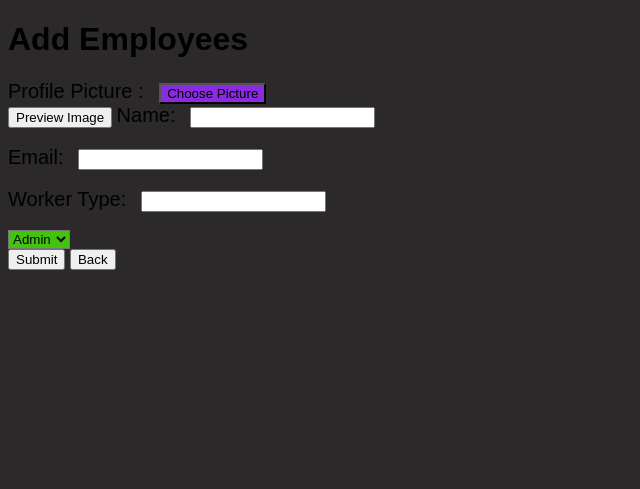
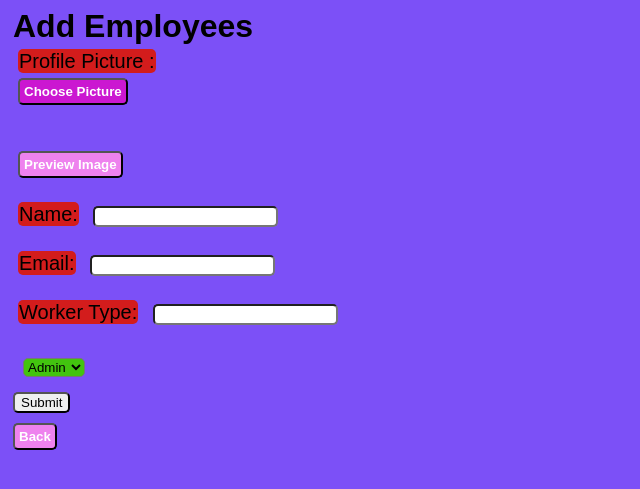
Before and after one commit to computer-collab/Flask, a Flask app: template templates/admin/add_employees.html in a window 1280 px wide. Shown: the top 489 px of the page, without its empty margins (0-640 px from the left). Run offline with Flask 3, Linux system fonts and the light colour scheme; the template is opened without the code that fills it, so the values that code supplies are empty.

Commit message:
Work saves

```diff
--- a/static/css/admin/employees/add_employees.css
+++ b/static/css/admin/employees/add_employees.css
@@ -1,5 +1,5 @@
 html{
-    background-color: #2b292a;
+    background-color: #7c50f7;
     font-family: Arial, sans-serif;
 }
 select{
@@ -8,7 +8,37 @@ select{
 label{
     font-size: 20px;
     margin-right: 10px;
-    background-color: salmon colored solid 2px;
+    background-color: rgb(211, 28, 28) ;
+    border-radius: 7px;
+    margin: 2px;
+    padding: 1px;
+
+}
+button{
+    display: flex;
+    padding: 4px;
+    gap: 2px;
+    text-align: center;
+    justify-content: center;
+    max-width: fit-content;
+    border-radius: 5px;
+    font-weight: 700;
+    color: white;
+    background-color: violet;
+
+}
+input:active {
+
+ transform: translate(3px,1px);
+ /* transform: translatex(); */
+
+ box-shadow:
+ 0 4px 10px rgba(0,0,0,0.6);
+
+}
+body *{
+    margin: 5px;
+    border-radius: 5px;
 }
 #PreviewBackground{
 
@@ -33,3 +63,7 @@ label{
     height: fit-content;
     width: fit-content;
 }
+#ProfilePic{
+    background-color: #cb17d1;
+
+}
```
Also changed, not shown: static/logic/admin/employees/add_employees.js (+26 -38 lines), templates/admin/add_employees.html (+2 -7 lines).
